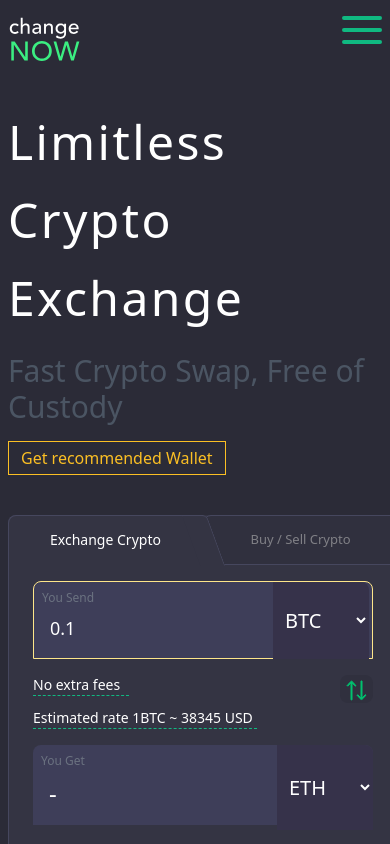
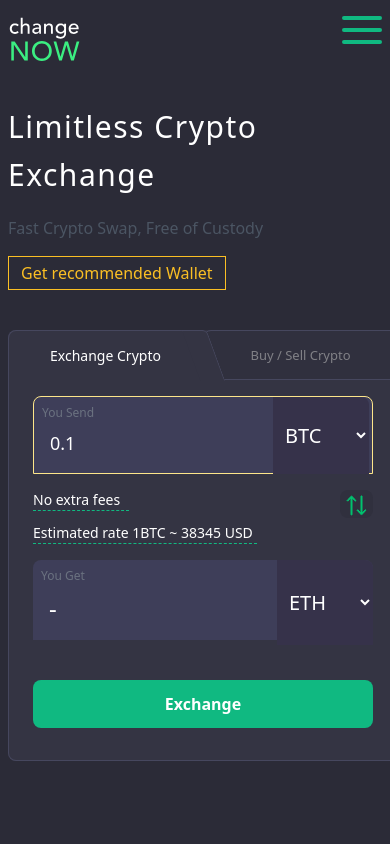
Before and after one commit to zealotdev/changeNOW-clone, a Next.js app: page / in a window 390 px wide. Shown: the top 844 px of the page. Built offline with nearby package versions, Linux system fonts and the light colour scheme.

Commit message:
fix: Hero header responsiveness 🔨

```diff
--- a/components/hero.js
+++ b/components/hero.js
@@ -5,10 +5,13 @@
     <section className="w-full h-auto ">
       <div className="md:hero-bg bg-cover bg-no-repeat bg-center flex flex-col md:flex-row justify-between">
         <div className="text-left flex flex-col items-start space-y-4 mt-10 md:mt-20">
-          <h1 className="text-5xl font-normal tracking-wider leading-relaxed text-white">
-            Limitless Crypto <br /> Exchange
+          <h1 className="text-3xl md:text-5xl font-normal tracking-wider leading-relaxed text-white">
+            <span className="hidden md:block">
+              Limitless Crypto <br /> Exchange
+            </span>
+            <span className="md:hidden">Limitless Crypto Exchange</span>
           </h1>
-          <span className="text-gray-600 text-3xl">
+          <span className="text-gray-600 tet-2xl md:text-3xl">
             Fast Crypto Swap, Free of Custody
           </span>
           <button className="py-1 px-3 text-yellow-400 border border-yellow-400 hover:text-white hover:bg-yellow-400 transition-all duration-300">
```
